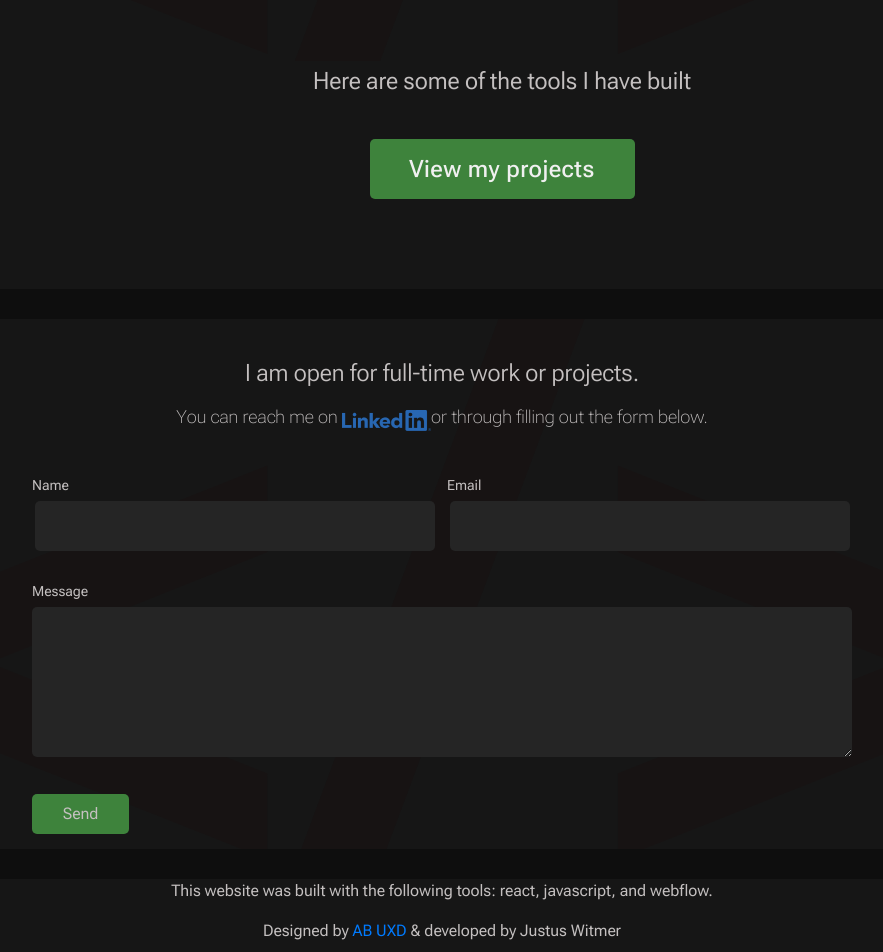
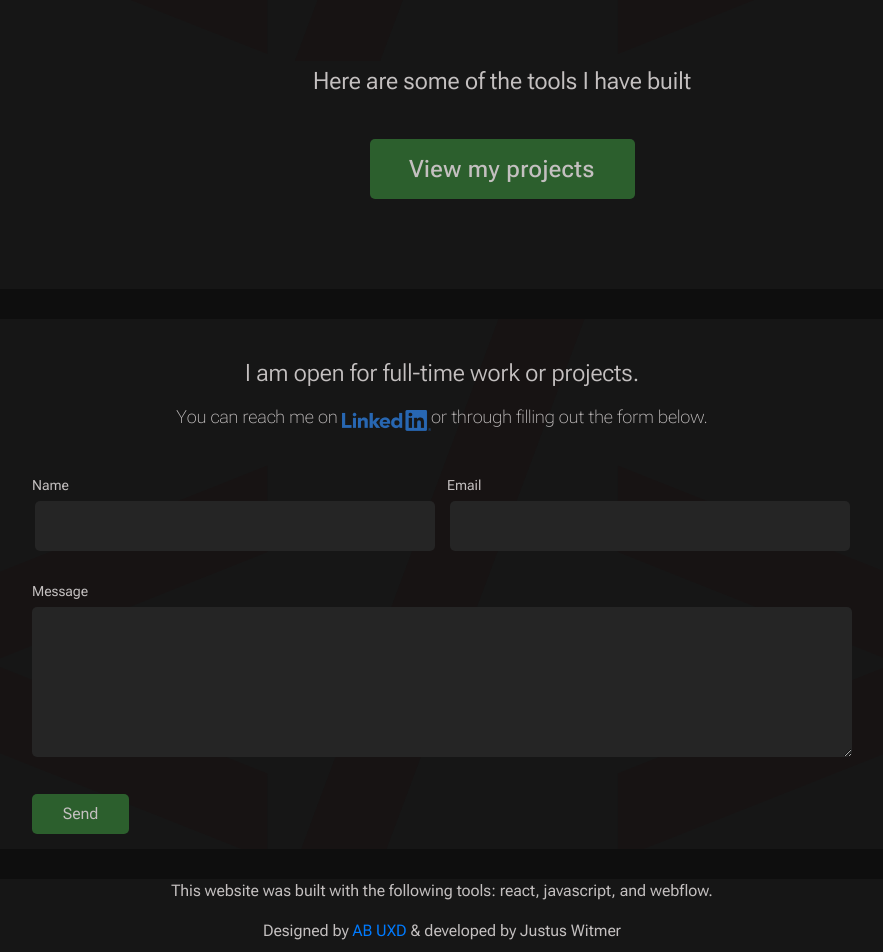
Before and after one commit to justuswitmer/portfolio, a React (Create React App) app: page /project in a window 1280 px wide. Shown: the part 840-1792 px from the top of the page, without its empty margins (198-1081 px from the left). Built offline with nearby package versions, Linux system fonts and the light colour scheme.

Commit message:
changed light theme colors, testing contact fetch api

```diff
--- a/src/components/App.css
+++ b/src/components/App.css
@@ -14,11 +14,12 @@
   --background_color: #0e0e0e;
   --primary_color: #161616;
   --secondary_color: #252525;
-  --accent_color: #3e833c;
+  --accent_color: #2c5f2d;
   --about_card_bg: #c4c0c0;
   --about_modal_bg: #aa7d7d38;
   --theme_cont_bg: #1d1d1d;
   --warning: #ff0000;
+  --ff: #c6d3d2;
 }
 
 .App {
@@ -260,7 +261,7 @@
     font-weight: 500;
     letter-spacing: 0.51px;
     line-height: 29px;
-    color: #f0f0f0;
+    color: var(--font_color);
   }
 
   /* -------------------- HOME END -------------------- */
--- a/src/components/Contact/Contact.js
+++ b/src/components/Contact/Contact.js
@@ -72,7 +72,7 @@ function Contact(props) {
     if (isValid) {
     // fetch(`http://127.0.0.1:5000/send-email?recipient=${fullName}&sender=${email}&topic=Hello!&text=${message}`) //query string url
     //   .catch(err => console.error(err))
-      fetch(`http://www.justuswitmer.com/send-email?recipient=${fullName}&sender=${email}&topic=Hello!&text=${message}`) //query string url
+      fetch(`https://www.justuswitmer.com/send-email?recipient=${fullName}&sender=${email}&topic=Hello!&text=${message}`) //query string url
       .catch(err => console.error(err))
       setFullName('');
       setEmail('');
--- a/src/components/Nav/Nav.js
+++ b/src/components/Nav/Nav.js
@@ -49,6 +49,7 @@ function Nav(props) {
     r.style.setProperty('--background_color', '#0e0e0e')
     r.style.setProperty('--primary_color', '#161616')
     r.style.setProperty('--secondary_color', '#252525')
+    r.style.setProperty('--accent_color', '#2c5f2d')
     console.log('r.style', r.style);
   }
 
@@ -57,10 +58,11 @@ function Nav(props) {
     setTheme(false);
     // Set the value of the variables to another value (either light or dark theme)
     // Inspiration from here: https://www.w3schools.com/css/css3_variables_javascript.asp
-    r.style.setProperty('--font_color', '#0e0e0e')
-    r.style.setProperty('--background_color', '#c4c0c0')
-    r.style.setProperty('--primary_color', '#848892')
-    r.style.setProperty('--secondary_color', '#9fa3ac')
+    r.style.setProperty('--font_color', '#082621')
+    r.style.setProperty('--background_color', '#c6d3d2')
+    r.style.setProperty('--primary_color', '#b7d1cf')
+    r.style.setProperty('--secondary_color', '#d8f2f0e0')
+    r.style.setProperty('--accent_color', '#3e9e40b6')
     console.log('r.style', r.style);
   }
 
```
